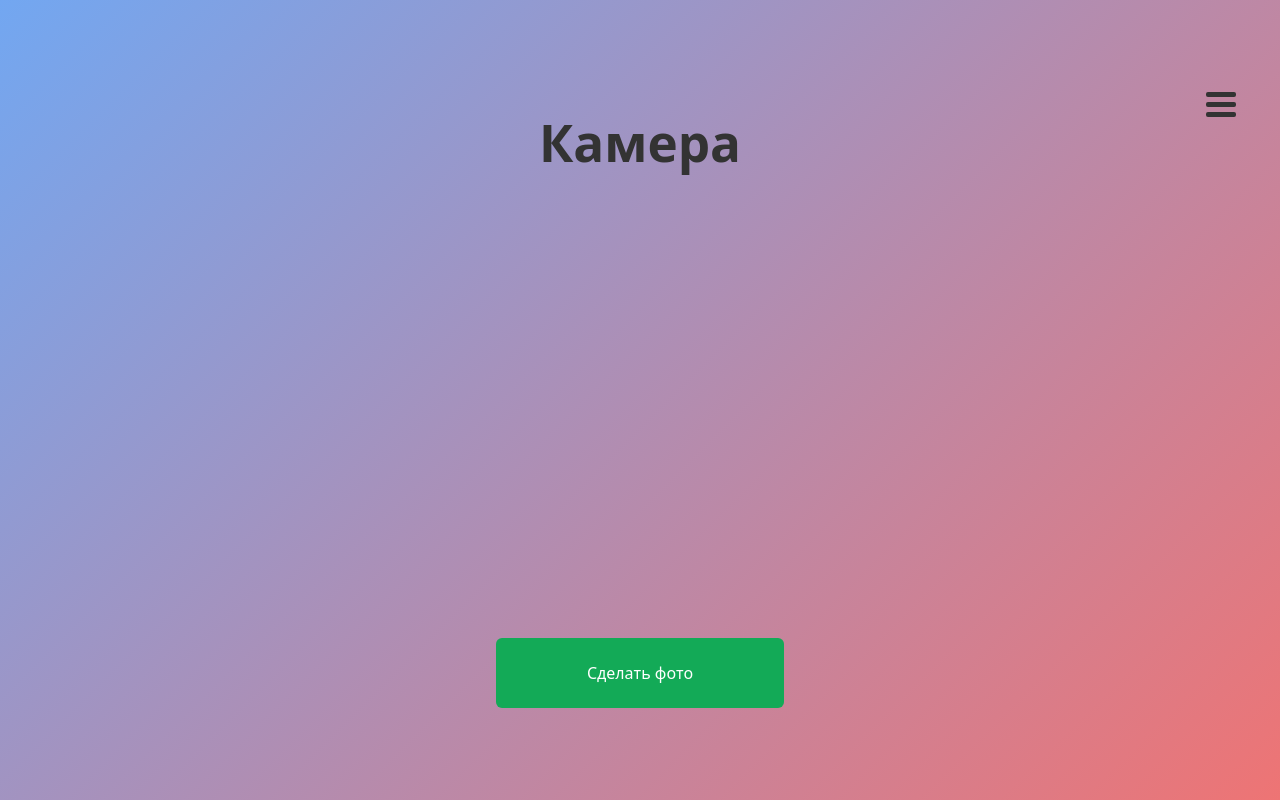
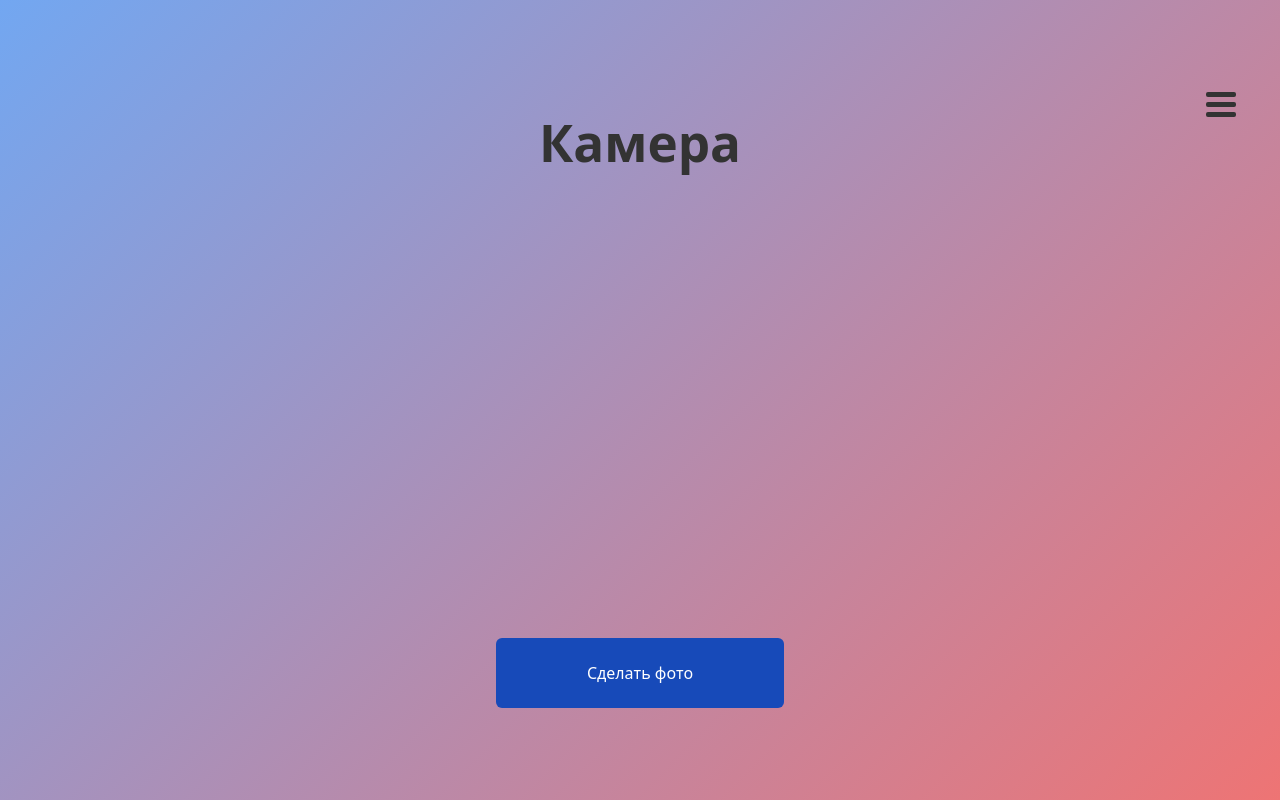
Before and after one commit to whoyandog/camera-and-geoposition-test-react-app, a React (Vite) app: page /camera in a window 1280 px wide. Built offline with nearby package versions, Linux system fonts and the light colour scheme.

Commit message:
colorize buttons

```diff
--- a/src/styles/variables.css
+++ b/src/styles/variables.css
@@ -28,8 +28,8 @@
 :root {
   --color-surface-dark: #1a1a1a;
   --color-surface-light: #f9f9f9;
-  --color-success: #13aa57;
-  --color-success-600: #098d40;
+  --color-success: #174ab9;
+  --color-success-600: #09428d;
   --color-link-alpha: #646cffaa;
   --color-react-accent: #61dafb;
   --color-react-accent-alpha: #61dafbaa;
```
